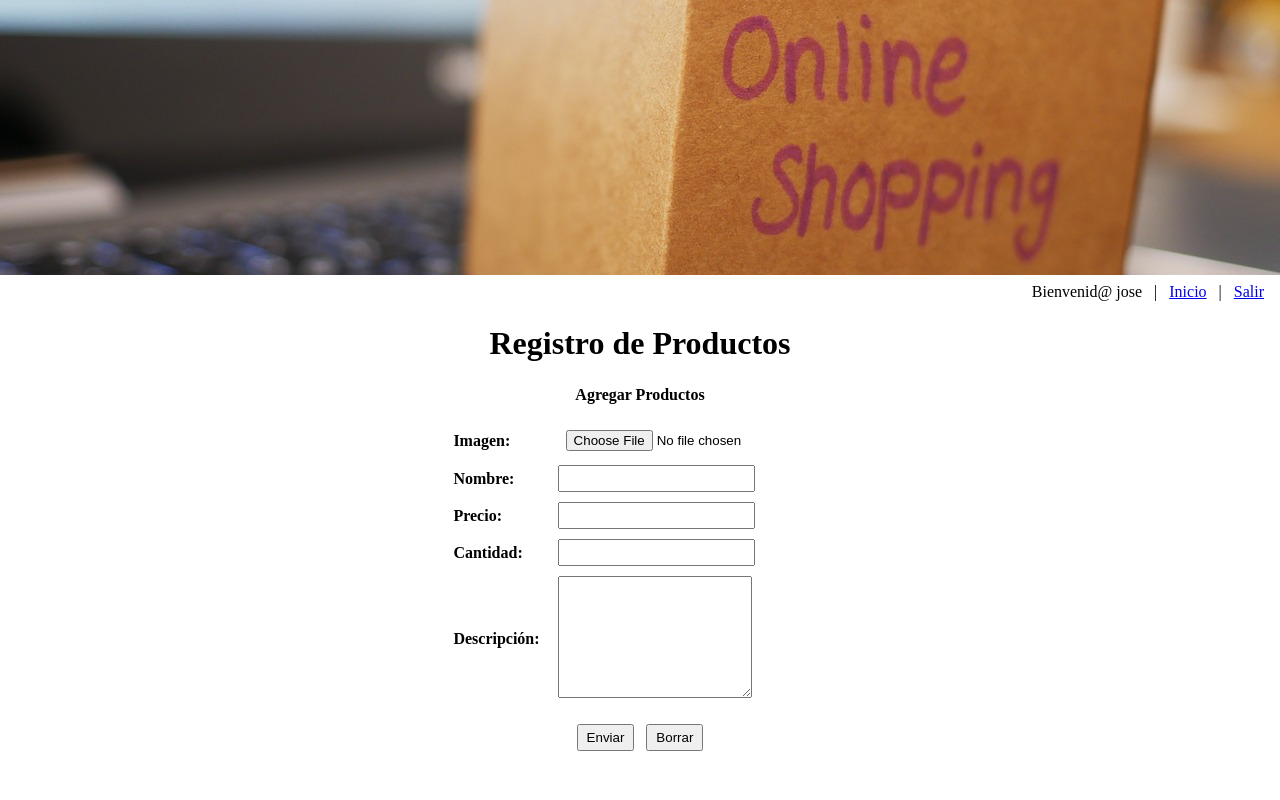
After one commit to aristides1000/php3-uneweb-online-moodle, a PHP site: page /producto.php in a window 1280 px wide. The commit adds this page. Run offline with PHP 8.4, Linux system fonts and the light colour scheme; a user stored in the database is signed in.

Commit message:
Finish Tema 6

```diff
--- /dev/null
+++ b/producto.php
@@ -0,0 +1,53 @@
+<?php
+  session_start();
+  include './cabecera.php';
+?>
+<div class="navbar-menu">
+  <p>
+    <span><?php echo 'Bienvenid@ ' . $_SESSION['nombre']; ?></span>
+    <span class="divisor">|</span>
+    <a href="index.php">Inicio</a>
+    <span class="divisor">|</span>
+    <a href="cierre.php">Salir</a>
+  </p>
+</div>
+
+<h1>Registro de Productos</h1>
+
+<div class="content-center">
+  <strong>Agregar Productos</strong>
+  <form name="productos" action="validacion.php" method="post" enctype="multipart/form-data">
+    <table>
+      <tr>
+        <td><strong>Imagen:</strong></td>
+        <td><input name="img" type="file"></td>
+      </tr>
+      <tr>
+        <td><strong>Nombre:</strong></td>
+        <td><input name="nombre" type="text"></td>
+      </tr>
+      <tr>
+        <td><strong>Precio:</strong></td>
+        <td><input name="precio" type="text"></td>
+      </tr>
+      <tr>
+        <td><strong>Cantidad:</strong></td>
+        <td><input name="cantidad" type="text"></td>
+      </tr>
+      <tr>
+        <td><strong>Descripción:</strong></td>
+        <td><textarea name="descripcion" rows="8" cols="22"></textarea></textarea></td>
+      </tr>
+      <tr>
+        <td class="buttons-form-container" colspan="2">
+          <input type="hidden" name="val" value="3">
+          <input type="submit" value="Enviar" class="space-right">
+          <input type="reset" value="Borrar">
+        </td>
+      </tr>
+    </table>
+  </form>
+</div>
+
+</body>
+</html>
--- a/registrar.php
+++ b/registrar.php
@@ -14,7 +14,7 @@
 
 <div class="content-center">
   <strong>Agregar Usuarios</strong>
-  <form action="validacion.php" method="post">
+  <form name="usuarios" action="validacion.php" method="post">
     <table>
       <tr>
         <td><strong>Login:</strong></td>
```
Also changed, not shown: validacion.php (+25 -0 lines).
